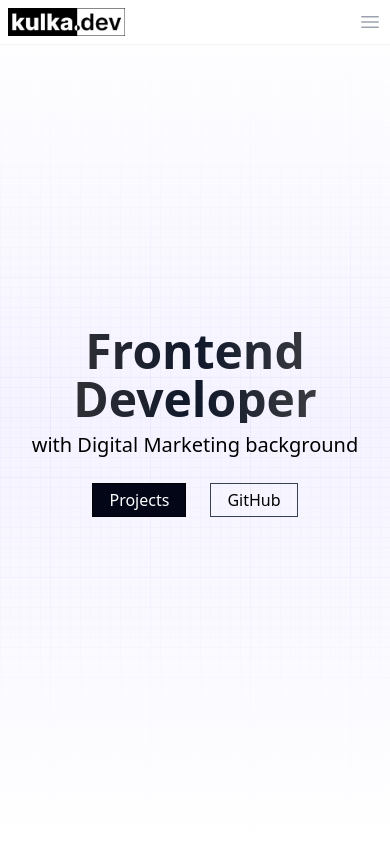
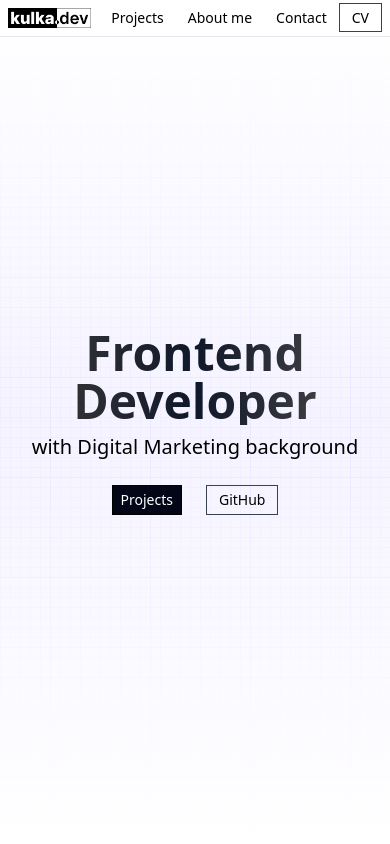
Before and after one commit to kkulek/kulka_dev, an Astro site: page / in a window 390 px wide. Shown: the top 844 px of the page. Built offline with nearby package versions, Linux system fonts and the light colour scheme; Astro itself is replaced by a stand-in of ours.

Commit message:
added basic styles for navbar & meta description

```diff
--- a/src/components/Navigation.astro
+++ b/src/components/Navigation.astro
@@ -7,10 +7,6 @@ type Navigation = {
 };
 
 const nav = [
-	{
-		text: "Home",
-		link: "#",
-	},
 	{
 		text: "Projects",
 		link: "#projects",
@@ -31,39 +27,15 @@ const nav = [
 ---
 
 <nav>
-	<div class="-my-2 -mr-2 md:hidden">
-		<button
-			type="button"
-			class="inline-flex items-center justify-center rounded-md bg-white p-2 text-gray-400 hover:bg-gray-100 hover:text-gray-500 focus:outline-none focus:ring-2 focus:ring-inset focus:ring-stone-500"
-			aria-expanded="false"
-		>
-			<span class="sr-only">Open menu</span>
-
-			<svg
-				class="h-6 w-6"
-				xmlns="http://www.w3.org/2000/svg"
-				fill="none"
-				viewBox="0 0 24 24"
-				stroke-width="1.5"
-				stroke="currentColor"
-				aria-hidden="true"
-			>
-				<path
-					stroke-linecap="round"
-					stroke-linejoin="round"
-					d="M3.75 6.75h16.5M3.75 12h16.5m-16.5 5.25h16.5"></path>
-			</svg>
-		</button>
-	</div>
-	<ul class="hidden md:flex gap-3 lg:gap-6">
+	<ul class="flex md:gap-3 lg:gap-6 text-sm md:text-base">
 		{
-			nav.map((item: Navigation, index) => (
+			nav.map((item: Navigation, index: number) => (
 				<li>
 					{index === nav.length - 1 ? (
 						<Button href={item.link}>{item.text}</Button>
 					) : (
 						<a
-							class="mx-4 relative transition-all duration-600 border-transparent hover:border-black hover:border-b-2"
+							class="mx-3 md:mx-4 relative transition-all duration-600 pb-2 md:pb-3 hover:border-black hover:border-b-2"
 							href={item.link}
 						>
 							{item.text}
--- a/src/components/reusables/Button.astro
+++ b/src/components/reusables/Button.astro
@@ -8,12 +8,11 @@ type Props = {
 const { href, primary, blank } = Astro.props as Props;
 ---
 
-<!-- TODO: hover Effect -->
 <a
 	href={href}
 	class={primary
-		? "py-1 px-4 bg-slate-950 text-white text-base border border-black transition-color hover:bg-gray-800 duration-500"
-		: "py-1 px-4 bg-transparent text-inherit border border-gray-700 text-base transition-color hover:bg-slate-200 hover:text-black duration-500"}
+		? "py-1 px-2 md:px-4 text-sm md:text-base bg-slate-950 text-white border border-black transition-color hover:bg-gray-800 duration-500"
+		: "py-1 px-3 md:px-4 text-sm md:text-base bg-transparent text-inherit border border-gray-700 transition-color hover:bg-slate-200 hover:text-black duration-500"}
 	target={blank && "_blank"}
 >
 	<slot />
--- a/src/components/reusables/ButtonReact.tsx
+++ b/src/components/reusables/ButtonReact.tsx
@@ -6,8 +6,8 @@ export default function ButtonReact({ href, primary, blank, children }) {
 			href={href}
 			className={
 				primary
-					? "py-1 px-4 bg-slate-950 text-white text-base border border-black transition-color hover:bg-gray-800 duration-500"
-					: "py-1 px-4 bg-transparent text-inherit border border-gray-700 text-base transition-color hover:bg-slate-200 hover:text-black duration-500"
+					? "py-1 px-2 md:px-4 text-sm md:text-base bg-slate-950 text-white border border-black transition-color hover:bg-gray-800 duration-500"
+					: "py-1 px-3 md:px-4 text-sm md:text-base bg-transparent text-inherit border border-gray-700 transition-color hover:bg-slate-200 hover:text-black duration-500"
 			}
 			target={blank && "_blank"}
 		>
--- a/src/pages/index.astro
+++ b/src/pages/index.astro
@@ -10,15 +10,24 @@ import Contact from "../components/Contact.astro";
 import { Image } from "@astrojs/image/components";
 ---
 
-<Layout title="Welcome to Astro.">
-	<div class="container mx-auto">
-		<div class="fixed container bg-white shadow-sm z-10">
-			<header class="flex items-center justify-between p-2">
-				<a href="#"> <Image src={logo} alt="Logo" class="h-7 w-fit" /></a>
-				<Navigation />
-			</header>
-		</div>
+<Layout title="Frontend Developer Portfolio">
+	<head>
+		<meta
+			name="description"
+			content="I'm a Frontend Developer with Digital Marketing background. I code with JavaScript, React, TypeScript, NextJS, Astro, Tailwindcss and more."
+		/>
+	</head>
+	<div
+		class="fixed w-full border-b bg-white/50 hover:bg-white transition-colors duration-500 backdrop-blur z-10"
+	>
+		<header
+			class="flex container mx-auto items-center justify-between p-2 relative"
+		>
+			<a href="#"> <Image src={logo} alt="Logo" class="h-5 md:h-7 w-fit" /></a>
+			<Navigation />
+		</header>
 	</div>
+
 	<main>
 		<div
 			class="h-screen relative bg-gradient-to-b from-white via-violet-50 to-white"
```
